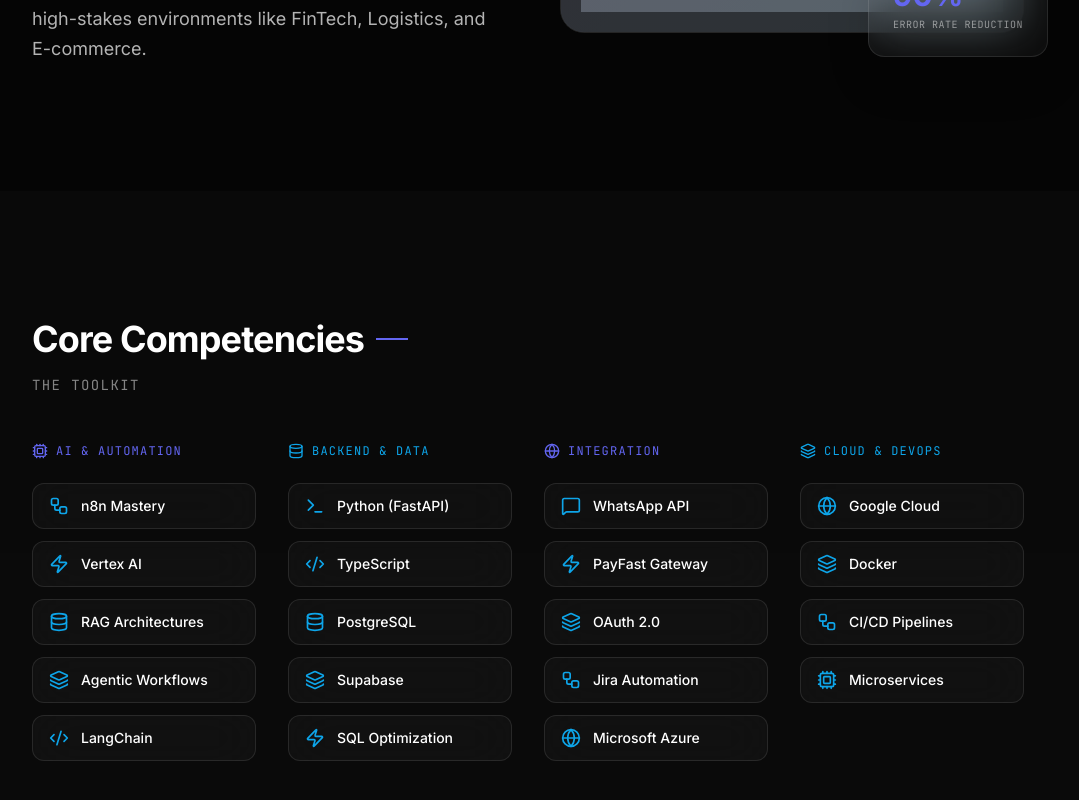
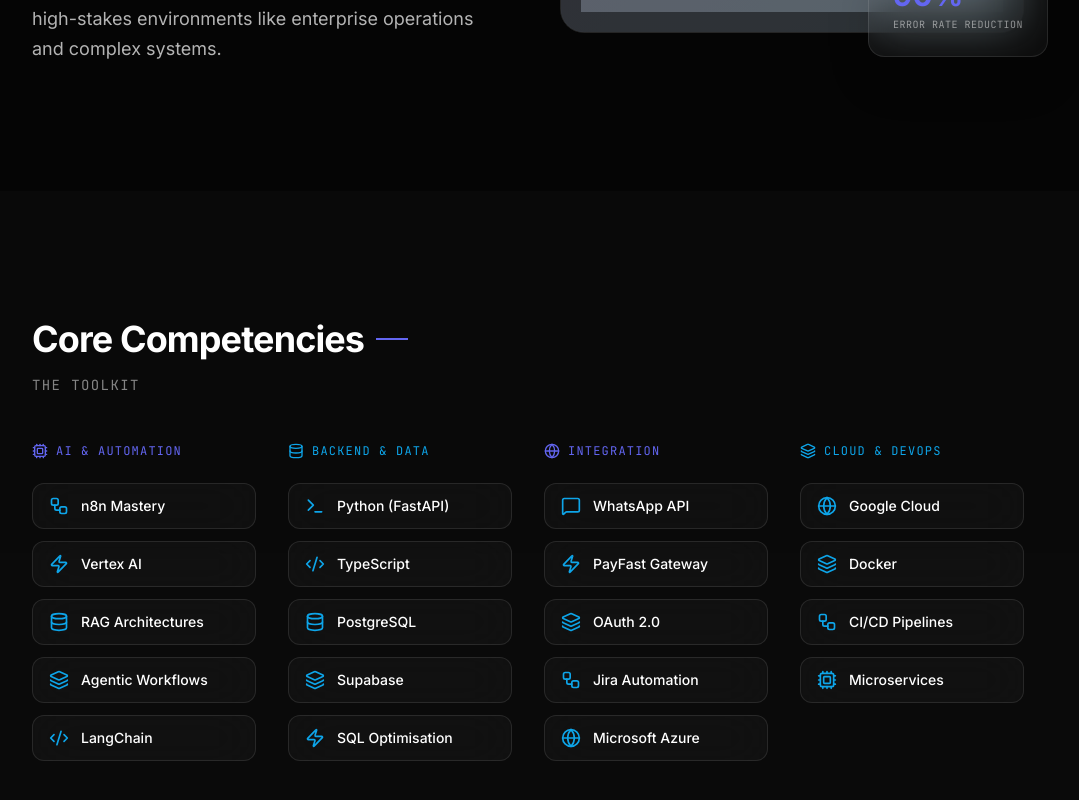
Before and after one commit to PhilaNgcamu/personal-portfolio, a React (Vite) app: page / in a window 1280 px wide. Shown: the part 1480-2280 px from the top of the page, without its empty margins (160-1239 px from the left). Built offline with nearby package versions, Linux system fonts and the light colour scheme; grey boxes are pictures that could not be loaded.

Commit message:
refactor: Correct spelling of "optimising"
Changes the spelling of "optimising" to "optimizing" in the "About Me" section to align with American English conventions.

```diff
--- a/src/App.tsx
+++ b/src/App.tsx
@@ -280,13 +280,13 @@
               <SectionHeading subtitle="The Narrative">About Me</SectionHeading>
               <div className="space-y-6 text-lg text-white/70 leading-relaxed">
                 <p>
-                  I am a Software Developer and AI Automation Specialist currently optimizing complex enterprise operations at <span className="text-white font-medium">Land and Sea Shipping</span>.
+                  I am a Software Developer and AI Automation Specialist currently optimising complex enterprise operations at <span className="text-white font-medium">Land and Sea Shipping</span>.
                 </p>
                 <p>
                   While completing my BSc in Mathematics and Computer Science at <span className="text-white font-medium">UNISA</span>, I spend my days (and nights) engineering autonomous workflows that replace manual bottlenecks with intelligent agents.
                 </p>
                 <p>
-                  I don't just write code; I design systems that think, communicate, and scale. My focus is on creating <span className="text-electric-indigo font-medium italic">resilient orchestration</span> that delivers measurable ROI in high-stakes environments like FinTech, Logistics, and E-commerce.
+                  I don't just write code; I design systems that think, communicate, and scale. My focus is on creating <span className="text-electric-indigo font-medium italic">resilient orchestration</span> that delivers measurable ROI in high-stakes environments like enterprise operations and complex systems.
                 </p>
               </div>
             </motion.div>
@@ -360,7 +360,7 @@
                   <SkillBadge name="TypeScript" icon={Code2} />
                   <SkillBadge name="PostgreSQL" icon={Database} />
                   <SkillBadge name="Supabase" icon={Layers} />
-                  <SkillBadge name="SQL Optimization" icon={Zap} />
+                  <SkillBadge name="SQL Optimisation" icon={Zap} />
                 </div>
               </motion.div>
 
```
